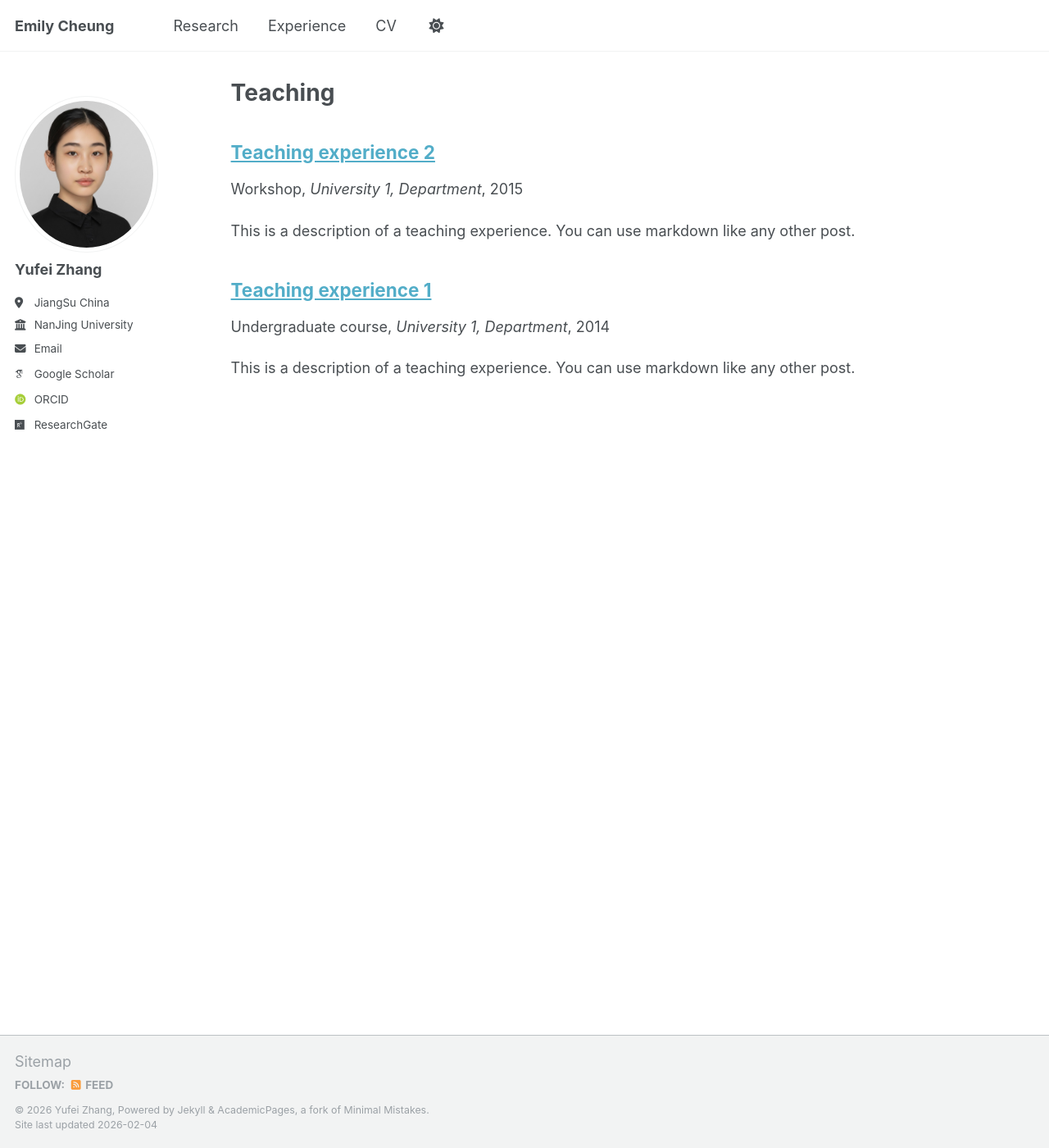
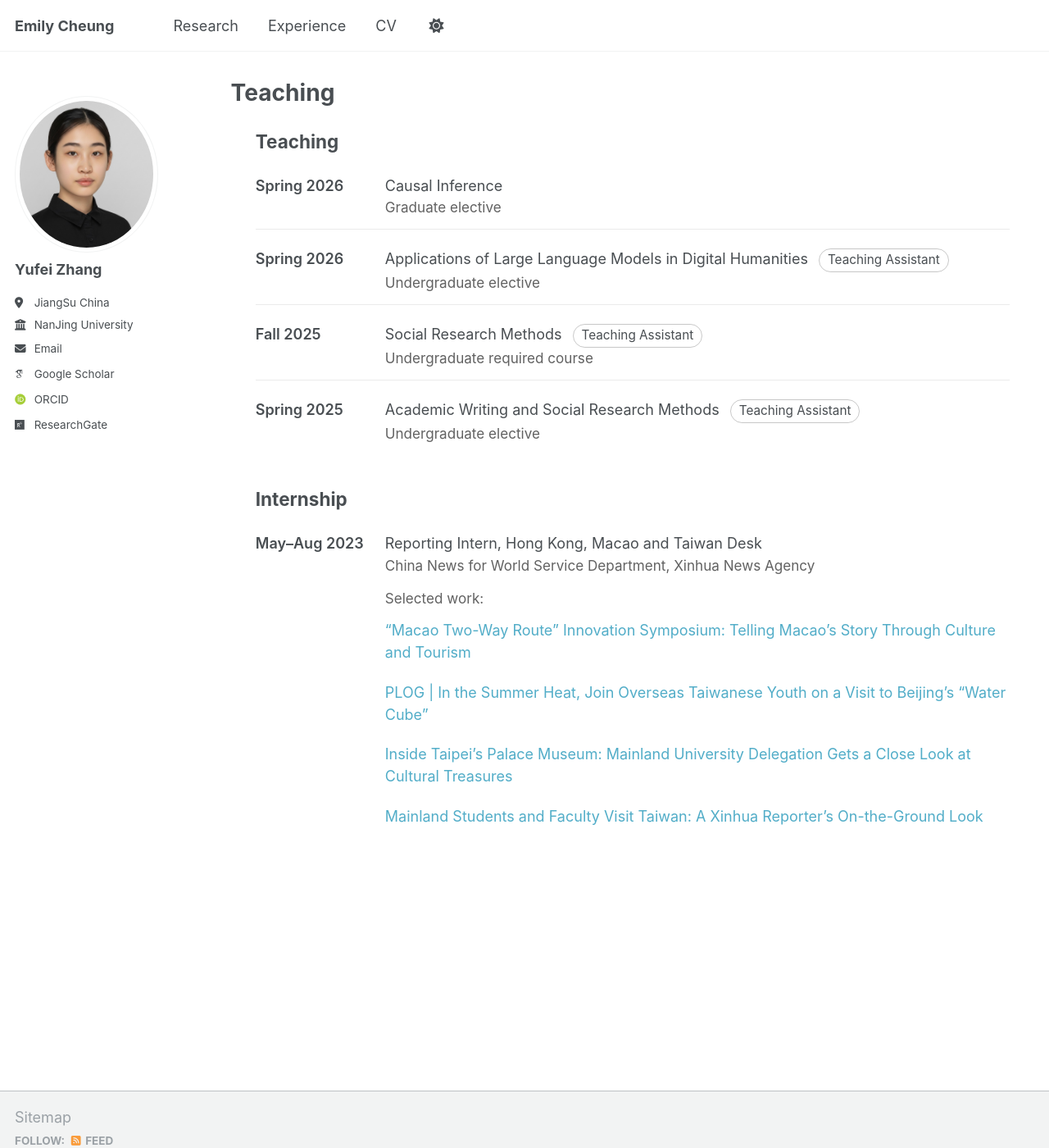
Before and after one commit to Emily-Cheung-1902/Emily-Cheung-1902.github.io, a Jekyll site: the page built from _pages/teaching.html, in a window 1280 px wide and 1400 px high. Shown: the whole window at 82% size. Built offline with Jekyll 4.4.1, drawn with Linux system fonts in a browser that asks for light colours; some web fonts are replaced.

Commit message:
Update teaching.html

```diff
--- a/_pages/teaching.html
+++ b/_pages/teaching.html
@@ -7,6 +7,120 @@ author_profile: true
 
 {% include base_path %}
 
-{% for post in site.teaching reversed %}
-  {% include archive-single.html %}
-{% endfor %}
+<style>
+  .cv-wrap { max-width: 920px; margin: 0 auto; }
+  .cv-section { margin: 1.75rem 0 2.25rem 0; }
+  .cv-section h2 { margin: 0 0 0.75rem 0; }
+  .cv-list { list-style: none; padding: 0; margin: 0; }
+  .cv-item {
+    display: flex;
+    gap: 1rem;
+    padding: 0.75rem 0;
+    border-bottom: 1px solid rgba(0,0,0,0.08);
+    align-items: baseline;
+  }
+  .cv-item:last-child { border-bottom: 0; }
+  .cv-term { min-width: 140px; font-weight: 600; }
+  .cv-main { flex: 1; }
+  .cv-meta { color: rgba(0,0,0,0.62); font-size: 0.95em; }
+  .cv-badge {
+    display: inline-block;
+    margin-left: 0.45rem;
+    padding: 0.05rem 0.55rem;
+    border: 1px solid rgba(0,0,0,0.22);
+    border-radius: 999px;
+    font-size: 0.85em;
+    line-height: 1.6;
+    vertical-align: baseline;
+  }
+  .cv-works a { text-decoration: none; }
+  .cv-works a:hover { text-decoration: underline; }
+  @media (max-width: 680px) {
+    .cv-item { flex-direction: column; gap: 0.25rem; }
+    .cv-term { min-width: auto; }
+  }
+</style>
+
+<div class="cv-wrap">
+
+  <section class="cv-section">
+    <h2>Teaching</h2>
+    <ul class="cv-list">
+      <li class="cv-item">
+        <div class="cv-term">Spring 2026</div>
+        <div class="cv-main">
+          Causal Inference
+          <div class="cv-meta">Graduate elective</div>
+        </div>
+      </li>
+
+      <li class="cv-item">
+        <div class="cv-term">Spring 2026</div>
+        <div class="cv-main">
+          Applications of Large Language Models in Digital Humanities
+          <span class="cv-badge">Teaching Assistant</span>
+          <div class="cv-meta">Undergraduate elective</div>
+        </div>
+      </li>
+
+      <li class="cv-item">
+        <div class="cv-term">Fall 2025</div>
+        <div class="cv-main">
+          Social Research Methods
+          <span class="cv-badge">Teaching Assistant</span>
+          <div class="cv-meta">Undergraduate required course</div>
+        </div>
+      </li>
+
+      <li class="cv-item">
+        <div class="cv-term">Spring 2025</div>
+        <div class="cv-main">
+          Academic Writing and Social Research Methods
+          <span class="cv-badge">Teaching Assistant</span>
+          <div class="cv-meta">Undergraduate elective</div>
+        </div>
+      </li>
+    </ul>
+  </section>
+
+  <section class="cv-section">
+    <h2>Internship</h2>
+    <ul class="cv-list">
+      <li class="cv-item">
+        <div class="cv-term">May–Aug 2023</div>
+        <div class="cv-main">
+          Reporting Intern, Hong Kong, Macao and Taiwan Desk<br/>
+          <span class="cv-meta">China News for World Service Department, Xinhua News Agency</span>
+
+          <div style="margin-top: 0.75rem;">
+            <div class="cv-meta" style="margin-bottom: 0.35rem;">Selected work:</div>
+            <ul class="cv-list cv-works">
+              <li style="padding: 0.35rem 0;">
+                <a href="https://h.xinhuaxmt.com/vh512/share/11613903?d=134b248" target="_blank" rel="noopener">
+                  “Macao Two-Way Route” Innovation Symposium: Telling Macao’s Story Through Culture and Tourism
+                </a>
+              </li>
+              <li style="padding: 0.35rem 0;">
+                <a href="https://h.xinhuaxmt.com/vh512/share/11608546?d=134b245" target="_blank" rel="noopener">
+                  PLOG | In the Summer Heat, Join Overseas Taiwanese Youth on a Visit to Beijing’s “Water Cube”
+                </a>
+              </li>
+              <li style="padding: 0.35rem 0;">
+                <a href="https://h.xinhuaxmt.com/vh512/share/11598545?d=134b23e" target="_blank" rel="noopener">
+                  Inside Taipei’s Palace Museum: Mainland University Delegation Gets a Close Look at Cultural Treasures
+                </a>
+              </li>
+              <li style="padding: 0.35rem 0;">
+                <a href="https://h.xinhuaxmt.com/vh512/share/11600136?d=134b23f" target="_blank" rel="noopener">
+                  Mainland Students and Faculty Visit Taiwan: A Xinhua Reporter’s On-the-Ground Look
+                </a>
+              </li>
+            </ul>
+          </div>
+
+        </div>
+      </li>
+    </ul>
+  </section>
+
+</div>
```
